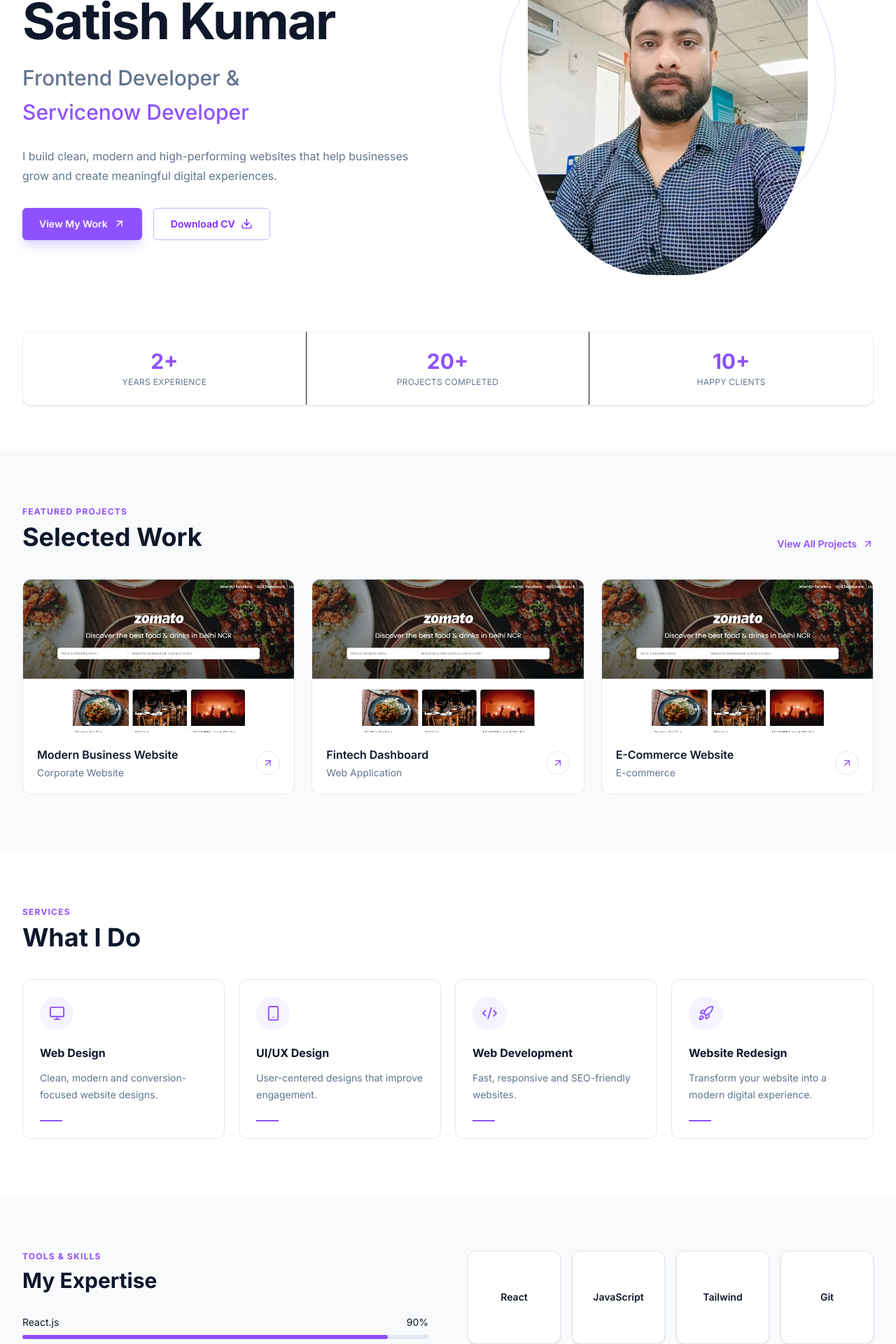
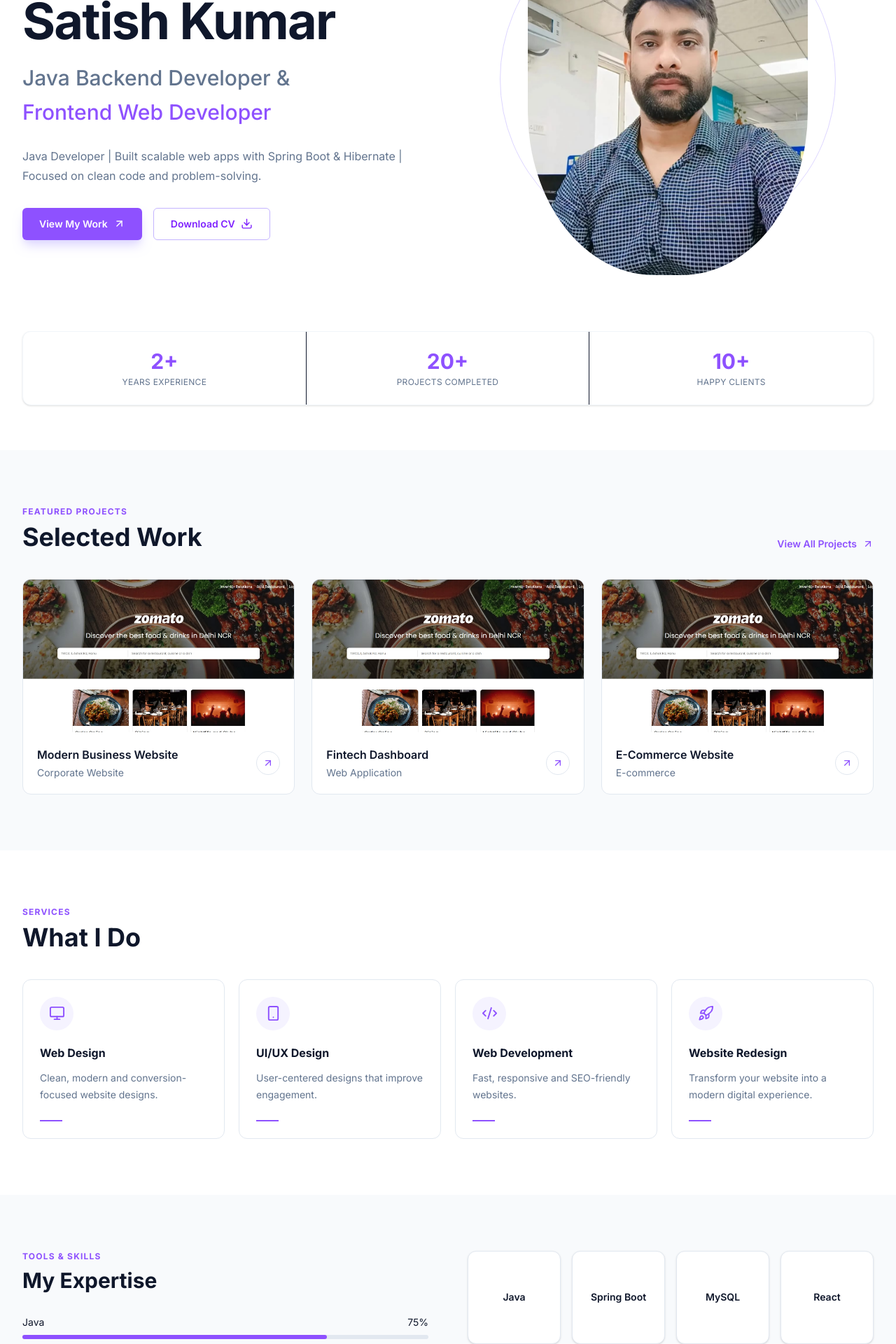
Before and after one commit to dev-satish-kr/my_portfolio, a React (Vite) app: page / in a window 1280 px wide. Shown: the part 280-2200 px from the top of the page at 70% size. Built offline with nearby package versions, Linux system fonts and the light colour scheme.

Commit message:
Hero Updated

```diff
--- a/src/components/Hero.jsx
+++ b/src/components/Hero.jsx
@@ -24,16 +24,14 @@ export default function Hero() {
           </h1>
 
           <h2 className="mt-3 text-2xl font-medium leading-relaxed text-slate-500 sm:text-3xl">
-            Frontend Developer &
+            Java Backend Developer &
             <span className="block text-violet-500">
-              Servicenow Developer
+              Frontend Web Developer
             </span>
           </h2>
 
           <p className="mt-6 max-w-xl text-base leading-7 text-slate-500">
-            I build clean, modern and high-performing websites
-            that help businesses grow and create meaningful
-            digital experiences.
+            Java Developer | Built scalable web apps with Spring Boot & Hibernate | Focused on clean code and problem-solving.
           </p>
 
           <div className="mt-8 flex flex-wrap gap-4">
--- a/src/components/Skills.jsx
+++ b/src/components/Skills.jsx
@@ -1,13 +1,18 @@
 const skills = [
+  ["Java", 75],
+  ["Spring Boot", 80],
+  ["MySQL", 80],
   ["React.js", 90],
   ["JavaScript", 85],
   ["HTML / CSS", 95],
   ["Tailwind CSS", 90],
-  ["Node.js", 75],
   ["ServiceNow", 70],
 ];
 
 const tools = [
+  "Java",
+  "Spring Boot",
+  "MySQL",
   "React",
   "JavaScript",
   "Tailwind",
```
Also changed, not shown: 1 other file (tests, documents, lock files or other folders).
